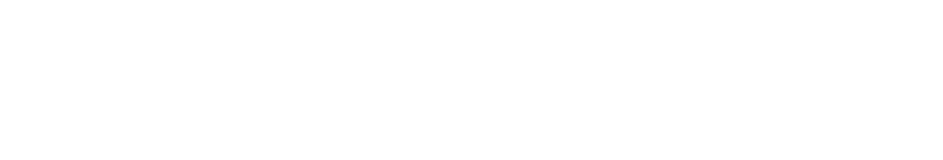
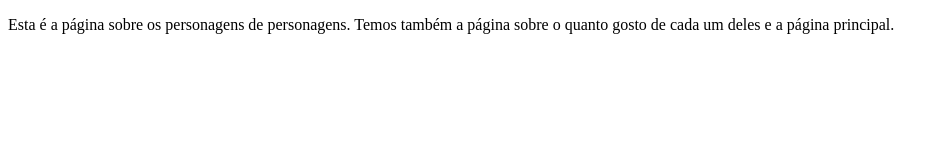
Before and after one commit to ufjf-dcc202/ufjf-dcc202-2023-3-a-atv5-JonathanReis-bit, a website: page personagens.html in a window 1280 px wide. Shown: the whole page, without its empty margins (0-943 px from the left). Drawn offline with Linux system fonts and the light colour scheme.

Commit message:
adiciona main com conteudo

```diff
--- a/personagens.html
+++ b/personagens.html
@@ -6,6 +6,9 @@
     <title>DCC202 - Atividade 5 - Personagens: Jonathan Reis</title>
 </head>
 <body>
+    <main>
+        <p> Esta é a página sobre os personagens de personagens. Temos também a página sobre o quanto gosto de cada um deles e a página principal.</p>
+    </main>
 
 </body>
 </html>
```
